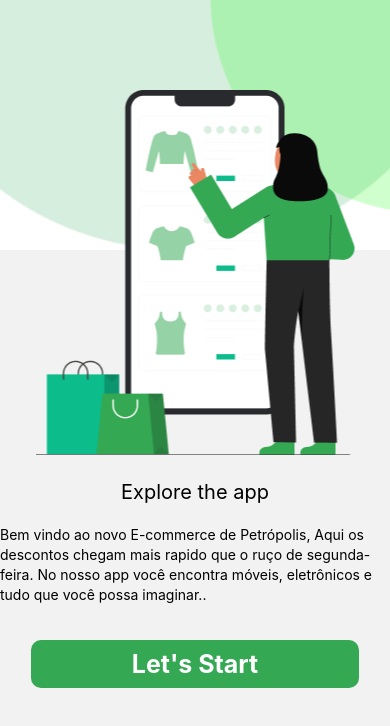
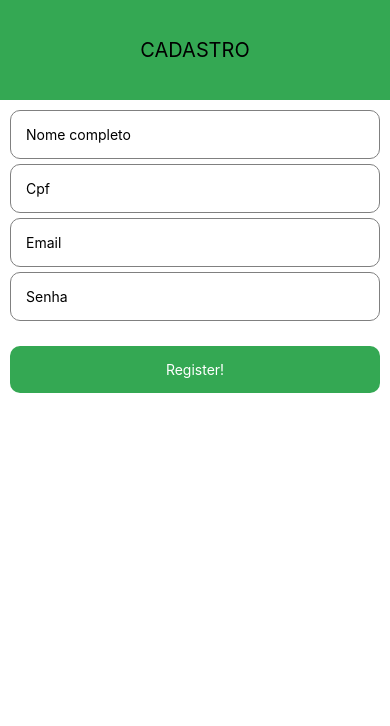
Before and after one commit to tavaresmateus/ProjetoFinal-ReactNative, a React Native app: screen / in a window 390 px wide. Shown: the top 726 px of the page. Built offline with nearby package versions, Linux system fonts and the light colour scheme.

Commit message:
criando post

```diff
--- a/App.tsx
+++ b/App.tsx
@@ -11,10 +11,11 @@ import { AuthProvider } from "./src/contexts/Auth";
 
 export default function App() {
   return (
-     <AuthProvider>
-       <Route/>
-     </AuthProvider>
+     //<AuthProvider>
+       //<Route/>
+     //</AuthProvider>
     //<Shopee/>
+    <Register/>
   )
 
 }
--- a/package.json
+++ b/package.json
@@ -24,6 +24,7 @@
     "react-native-safe-area-context": "^4.4.1",
     "react-native-screens": "~3.18.0",
     "react-native-web": "~0.18.9",
+    "toastify-react-native": "^3.1.0",
     "typescript": "^4.6.3"
   },
   "devDependencies": {
--- a/src/routes/AuthStack/Models/index.ts
+++ b/src/routes/AuthStack/Models/index.ts
@@ -3,6 +3,7 @@ import {NativeStackNavigationProp} from "@react-navigation/native-stack"
 export type propsNavigationAuthStack = {
     Explore: undefined,
     Login?: undefined,
+    Register: undefined
 }
 
 export type propsAuthStack = NativeStackNavigationProp<propsNavigationAuthStack>
--- a/src/routes/AuthStack/index.tsx
+++ b/src/routes/AuthStack/index.tsx
@@ -5,6 +5,7 @@ import { Explore } from "../../screens/Explore";
 import { Login } from "../../screens/Login";
 import {Home} from "../../screens/Home";
 import { propsNavigationAuthStack } from "./Models";
+import { Register } from "../../screens/Register";
 
 
 const{Navigator, Screen} = createNativeStackNavigator<propsNavigationAuthStack>()
@@ -14,6 +15,7 @@ export default function(){
         <Navigator initialRouteName="Explore" screenOptions={{headerShown: false}}>
             <Screen name="Explore" component={Explore}/>
             <Screen name="Login" component={Login}/>
+            <Screen name="Register" component={Register}/>
         </Navigator>
     )
 }
--- a/src/screens/Login/index.tsx
+++ b/src/screens/Login/index.tsx
@@ -2,15 +2,17 @@ import { useNavigation } from '@react-navigation/native';
 import React,{useState} from 'react';
 import { Text, View, StatusBar, ImageBackground, TextInput, TouchableOpacity, Image } from 'react-native';
 import { useAuth } from '../../contexts/Auth';
-import { propsAuthStack } from '../../routes/AuthStack/Models';
+import { propsAuthStack, propsNavigationAuthStack } from '../../routes/AuthStack/Models';
 import { propsStack } from '../../routes/Stack/Models';
 import { styles } from "./styles";
+import { Register } from '../Register';
 
 export const Login = () => {
     const {signIn} = useAuth();
     const[email,setEmail]=useState("")
     const[password,setPassword]=useState("")
 
+    const navigation = useNavigation();
     return(
         <>
         <StatusBar
@@ -34,7 +36,7 @@ export const Login = () => {
 
                 <TextInput placeholder='Nome de usuario' style={styles.inputLogin} value={email}  placeholderTextColor="grey" onChangeText={setEmail}/>
 
-                <TextInput placeholder='Senha' style={styles.inputLogin} value={password} placeholderTextColor="grey" onChangeText={setPassword}/>
+                <TextInput placeholder='Senha' style={styles.inputLogin} value={password} placeholderTextColor="grey" secureTextEntry onChangeText={setPassword}/>
 
                 <TouchableOpacity style={styles.buttonLogin} onPress={() => signIn(email,password)}>
                 <Text style={styles.textButtonLogin}>
@@ -63,7 +65,7 @@ export const Login = () => {
                 <Text style={styles.registerText}>
                         Não tem cadastro?
                 </Text>
-                <TouchableOpacity>
+                <TouchableOpacity onPress={() => navigation.navigate('Register')}>
                     <Text style={styles.registerTextButton}>
                         Cadastrar
                     </Text>
--- a/src/screens/Register/index.tsx
+++ b/src/screens/Register/index.tsx
@@ -1,17 +1,35 @@
-import React from "react"
-import { ScrollView, Text, TextInput } from "react-native"
+import { StatusBar } from "expo-status-bar"
+import React, { useState } from "react"
+import { ScrollView, Text, TextInput, TouchableOpacity, View } from "react-native"
+import { onRequest } from "../../services/api"
 import { styles } from "./style"
 
 export const Register = () => {
+    const[nome, setnome] = useState<string>("");
+    const[cpf, setcpf] = useState<string>("");
+
     return(
-        <ScrollView style={styles.container}>
-            <TextInput placeholder="Nome completo" />
-            <TextInput placeholder="Cpf" />
-            <TextInput placeholder="Nome completo" />
-            <TextInput placeholder="Nome completo" />
-            <TextInput placeholder="Nome completo" />
-            <Text>Register!</Text>
+        <View style={styles.container}>
 
-        </ScrollView>
+            <View style={styles.boxTitle}>
+                <Text style={{fontSize:20}}>
+                    CADASTRO
+                </Text>
+            </View>
+
+
+            <View style={styles.boxInput}>
+                <TextInput placeholder="Nome completo" value={nome} style={styles.inputText} onChangeText={ setnome}/>
+                <TextInput placeholder="Cpf"style={styles.inputText} value={cpf} onChangeText={setcpf}/>
+                <TextInput placeholder="Email"style={styles.inputText} />
+                <TextInput placeholder="Senha"style={styles.inputText} />
+                <TouchableOpacity style={styles.buttonRegister} onPress={()=>onRequest(nome, cpf)}>
+                    <Text style={styles.textButtonRegister}>Register!</Text>
+                </TouchableOpacity>
+
+            </View>
+
+
+        </View>
     )
 }
--- a/src/screens/Register/style.ts
+++ b/src/screens/Register/style.ts
@@ -1,6 +1,34 @@
 import {StyleSheet,} from "react-native";
 export const styles = StyleSheet.create({
+    boxTitle:{
+        width: "100%",
+        height: 100,
+        backgroundColor: '#34A853',
+        alignItems: 'center',
+        justifyContent: 'center'
+    },
     container:{
-
+        flex: 1,
+        backgroundColor: '#FFF',
+    },
+    boxInput:{
+        padding: 10
+    },
+    inputText:{
+        padding: 15,
+        borderWidth: 1,
+        marginBottom: 5,
+        borderRadius: 10,
+        borderColor: 'grey'
+    },
+    buttonRegister:{
+        marginTop: 20,
+        alignItems: 'center',
+        backgroundColor: '#34A853',
+        padding: 15,
+        borderRadius: 10
+    },
+    textButtonRegister:{
+        color:'white'
     }
 })
--- a/src/services/api.ts
+++ b/src/services/api.ts
@@ -1,5 +1,5 @@
 import axios, { AxiosResponse } from 'axios';
-
+import { Toast } from 'toastify-react-native';
 
 const apiEcommerce = axios.create({
     // baseURL: 'https://3b57-201-33-170-112.sa.ngrok.io/',
@@ -44,8 +44,22 @@ export interface produtoProps {
     qtdEstoque: number;
     valor: number;
 }
+const state = {
+    cpf: "",
+    nome: ""
+}
+export const onRequest = async (nome:string, cpf:string) =>  {
+    state.nome = nome;
+    state.cpf = cpf;
+    try {
+         const res = await apiEcommerce.post(`funcionario/`, {...state})
+         console.log(res.data);
 
-
+         return res.data
+    } catch (error) {
+        console.log('erro: ', error)
+    }
+}
 
 
 export function getProdutoEspecifico(id: number): Promise<AxiosResponse<produtoProps | any>> {
```
Also changed, not shown: 1 other file (tests, documents, lock files or other folders).
